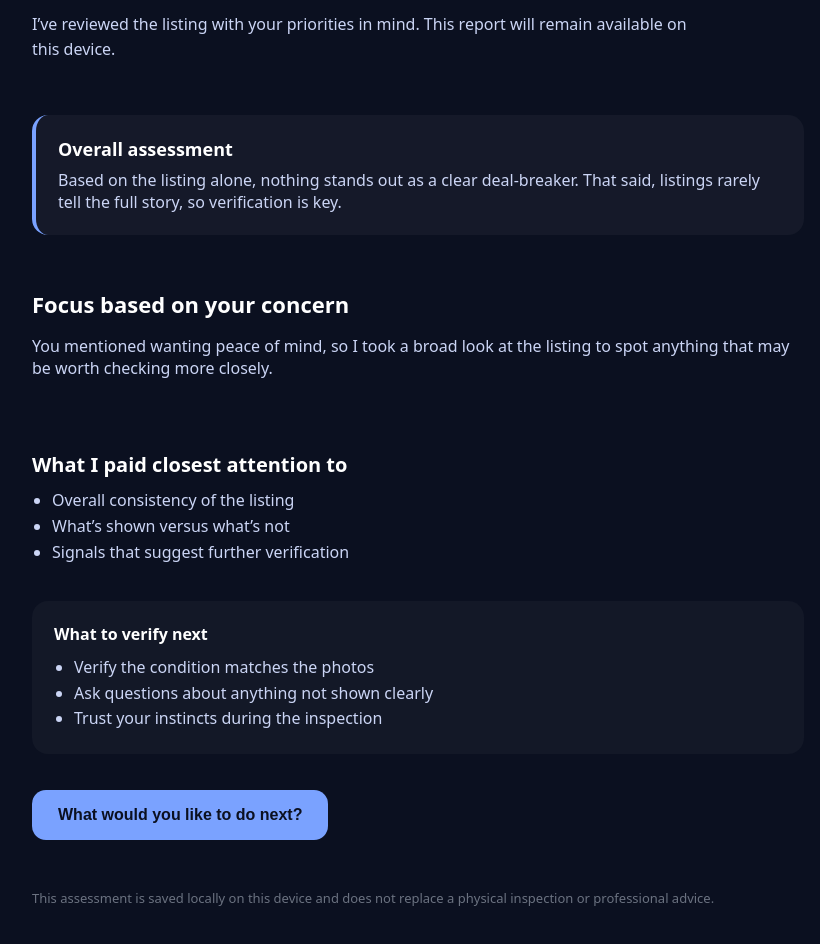
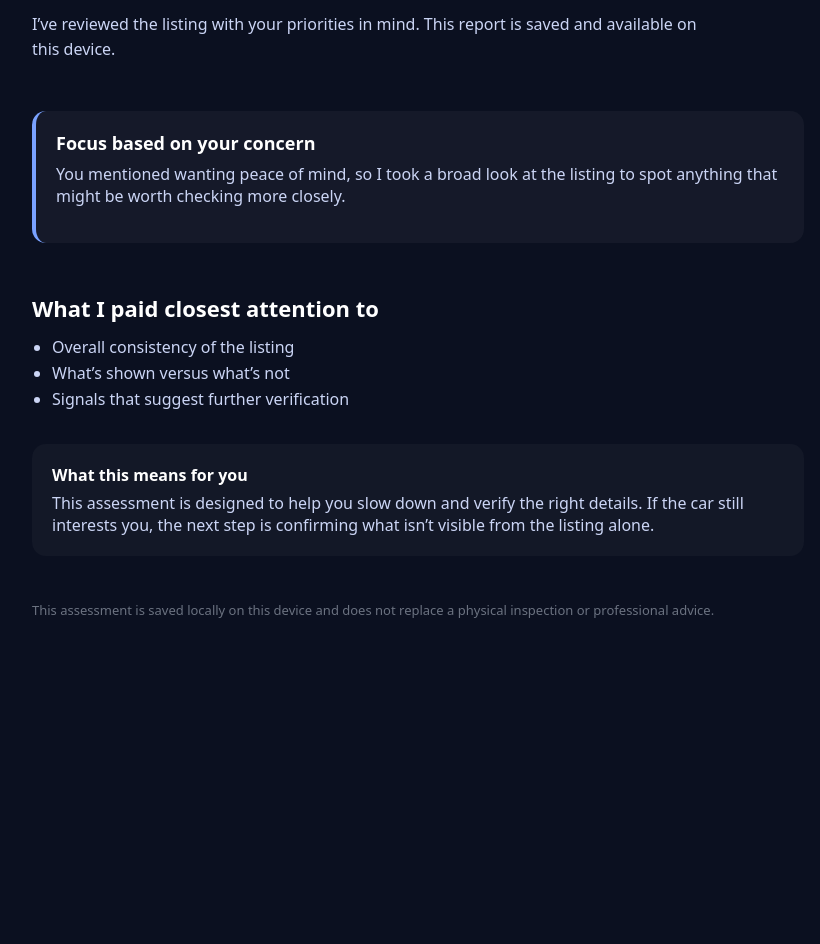
Before and after one commit to jeremy-swallow/carverity-clean, a React (Vite) app: page /scan/online/report in a window 1280 px wide. Shown: the part 200-1144 px from the top of the page, without its empty margins (222-1042 px from the left). After the commit the page ends 896 px from the top, so only its background shows below. Built offline with nearby package versions, Linux system fonts and the light colour scheme.

Commit message:
Save online scan when report is generated

```diff
--- a/src/pages/OnlineReport.tsx
+++ b/src/pages/OnlineReport.tsx
@@ -1,4 +1,9 @@
-import { useNavigate } from "react-router-dom";
+import { useEffect } from "react";
+import {
+  saveScan,
+  generateScanId,
+  SavedScan,
+} from "../utils/scanStorage";
 
 type SavedReport = {
   concern: string;
@@ -7,10 +12,9 @@ type SavedReport = {
 };
 
 const STORAGE_KEY = "carverity_latest_online_report";
+const SCAN_SAVED_FLAG = "carverity_latest_online_scan_saved";
 
 export default function OnlineReport() {
-  const navigate = useNavigate();
-
   const concern =
     localStorage.getItem("carverity_primary_concern") ||
     "Not sure — just want peace of mind";
@@ -18,7 +22,10 @@ export default function OnlineReport() {
   const context =
     localStorage.getItem("carverity_scan_context") || "online";
 
-  // Save report once on first render
+  /* ---------------------------------------------------------
+     Save detailed report (existing behaviour)
+  --------------------------------------------------------- */
+  useEffect(() => {
     const existing = localStorage.getItem(STORAGE_KEY);
     if (!existing) {
       const report: SavedReport = {
@@ -28,17 +35,37 @@ export default function OnlineReport() {
       };
       localStorage.setItem(STORAGE_KEY, JSON.stringify(report));
     }
+  }, [concern, context]);
+
+  /* ---------------------------------------------------------
+     Save scan summary (NEW)
+     Ensures this only happens once
+  --------------------------------------------------------- */
+  useEffect(() => {
+    const alreadySaved = localStorage.getItem(SCAN_SAVED_FLAG);
+    if (alreadySaved) return;
+
+    const scan: SavedScan = {
+      id: generateScanId(),
+      type: "online",
+      title: "Online listing check",
+      createdAt: new Date().toISOString(),
+    };
+
+    saveScan(scan);
+    localStorage.setItem(SCAN_SAVED_FLAG, "true");
+  }, []);
 
   function concernIntro() {
     switch (concern) {
       case "Mechanical issues":
-        return "You mentioned mechanical reliability as your main concern, so I focused on signs that could indicate wear, neglect, or issues that aren’t always obvious in listings.";
+        return "You mentioned mechanical reliability as your main concern, so I focused on signs that could indicate wear, neglect, or hidden issues.";
       case "Accident or damage history":
         return "You mentioned accident or damage history as your main concern, so I paid closer attention to panel alignment, paint consistency, and what the photos don’t show.";
       case "Price vs condition":
         return "You mentioned price versus condition as your main concern, so I focused on whether the listing presentation and details justify the asking price.";
       default:
-        return "You mentioned wanting peace of mind, so I took a broad look at the listing to spot anything that may be worth checking more closely.";
+        return "You mentioned wanting peace of mind, so I took a broad look at the listing to spot anything that might be worth checking more closely.";
     }
   }
 
@@ -47,8 +74,8 @@ export default function OnlineReport() {
       case "Mechanical issues":
         return [
           "Gaps or inconsistencies in service history",
-          "Limited detail around recent maintenance",
-          "Photos that avoid the engine bay or underbody",
+          "Lack of detail around recent maintenance",
+          "Photos that avoid engine bay or underbody views",
         ];
       case "Accident or damage history":
         return [
@@ -59,56 +86,14 @@ export default function OnlineReport() {
       case "Price vs condition":
         return [
           "Presentation quality compared to similar listings",
-          "Kilometres relative to the asking price",
-          "Missing details that would justify the premium",
+          "Kilometres relative to price",
+          "Missing details that justify the premium",
         ];
       default:
         return [
           "Overall consistency of the listing",
           "What’s shown versus what’s not",
           "Signals that suggest further verification",
-        ];
-    }
-  }
-
-  function overallAssessment() {
-    switch (concern) {
-      case "Mechanical issues":
-        return "Nothing immediately suggests a major red flag from the listing alone, but mechanical condition is rarely fully visible online. This one is worth inspecting carefully rather than assuming it’s problem-free.";
-      case "Accident or damage history":
-        return "There are no obvious signs of past damage from the listing, but the absence of detail means it’s important to confirm panel condition and history in person.";
-      case "Price vs condition":
-        return "The listing appears reasonably presented, but the value really depends on whether the condition matches the asking price when viewed in person.";
-      default:
-        return "Based on the listing alone, nothing stands out as a clear deal-breaker. That said, listings rarely tell the full story, so verification is key.";
-    }
-  }
-
-  function nextChecks() {
-    switch (concern) {
-      case "Mechanical issues":
-        return [
-          "Ask for evidence of recent servicing or repairs",
-          "Listen for unusual noises during a cold start",
-          "Confirm when major maintenance items were last done",
-        ];
-      case "Accident or damage history":
-        return [
-          "Check panel gaps and paint consistency in natural light",
-          "Ask directly about past accidents or insurance claims",
-          "Inspect common impact areas closely",
-        ];
-      case "Price vs condition":
-        return [
-          "Compare it against similar cars with similar kilometres",
-          "Confirm what features or condition justify the price",
-          "Be prepared to negotiate if condition doesn’t align",
-        ];
-      default:
-        return [
-          "Verify the condition matches the photos",
-          "Ask questions about anything not shown clearly",
-          "Trust your instincts during the inspection",
         ];
     }
   }
@@ -121,7 +106,7 @@ export default function OnlineReport() {
         padding: "clamp(24px, 6vw, 64px)",
         display: "flex",
         flexDirection: "column",
-        gap: 36,
+        gap: 32,
       }}
     >
       {/* Header */}
@@ -131,43 +116,34 @@ export default function OnlineReport() {
         </h1>
 
         <p style={{ color: "#cbd5f5", maxWidth: 680, lineHeight: 1.6 }}>
-          I’ve reviewed the {context === "online" ? "listing" : "car"} with your
-          priorities in mind. This report will remain available on this device.
+          I’ve reviewed the listing with your priorities in mind. This report is
+          saved and available on this device.
         </p>
       </section>
 
-      {/* Overall assessment */}
+      {/* Personalised intro */}
       <section
         style={{
-          padding: 22,
-          borderRadius: 16,
+          padding: 20,
+          borderRadius: 14,
           background: "rgba(255,255,255,0.04)",
           borderLeft: "4px solid #7aa2ff",
         }}
       >
-        <strong style={{ fontSize: 18, display: "block", marginBottom: 8 }}>
-          Overall assessment
+        <strong style={{ fontSize: 18 }}>
+          Focus based on your concern
         </strong>
-        <p style={{ color: "#cbd5f5", margin: 0 }}>
-          {overallAssessment()}
-        </p>
-      </section>
-
-      {/* Personalised focus */}
-      <section>
-        <h2 style={{ fontSize: 22, marginBottom: 10 }}>
-          Focus based on your concern
-        </h2>
-        <p style={{ color: "#cbd5f5", maxWidth: 760 }}>
+        <p style={{ color: "#cbd5f5", marginTop: 8 }}>
           {concernIntro()}
         </p>
       </section>
 
       {/* Key focus points */}
       <section>
-        <h3 style={{ fontSize: 20, marginBottom: 10 }}>
+        <h2 style={{ fontSize: 22, marginBottom: 12 }}>
           What I paid closest attention to
-        </h3>
+        </h2>
+
         <ul
           style={{
             margin: 0,
@@ -182,48 +158,22 @@ export default function OnlineReport() {
         </ul>
       </section>
 
-      {/* Next steps */}
+      {/* Guidance */}
       <section
         style={{
-          padding: 22,
-          borderRadius: 16,
+          padding: 20,
+          borderRadius: 14,
           background: "rgba(255,255,255,0.03)",
         }}
       >
-        <strong style={{ display: "block", marginBottom: 10 }}>
-          What to verify next
+        <strong style={{ display: "block", marginBottom: 6 }}>
+          What this means for you
         </strong>
-        <ul
-          style={{
-            margin: 0,
-            paddingLeft: 20,
-            color: "#cbd5f5",
-            lineHeight: 1.6,
-          }}
-        >
-          {nextChecks().map((item) => (
-            <li key={item}>{item}</li>
-          ))}
-        </ul>
-      </section>
-
-      {/* Continue */}
-      <section>
-        <button
-          onClick={() => navigate("/scan/online/next-actions")}
-          style={{
-            padding: "16px 26px",
-            borderRadius: 14,
-            fontSize: 16,
-            fontWeight: 600,
-            background: "#7aa2ff",
-            color: "#0b1020",
-            border: "none",
-            cursor: "pointer",
-          }}
-        >
-          What would you like to do next?
-        </button>
+        <p style={{ color: "#cbd5f5", margin: 0 }}>
+          This assessment is designed to help you slow down and verify the right
+          details. If the car still interests you, the next step is confirming
+          what isn’t visible from the listing alone.
+        </p>
       </section>
 
       {/* Disclaimer */}
```
Lines whose indentation alone changed are shown as unchanged.
